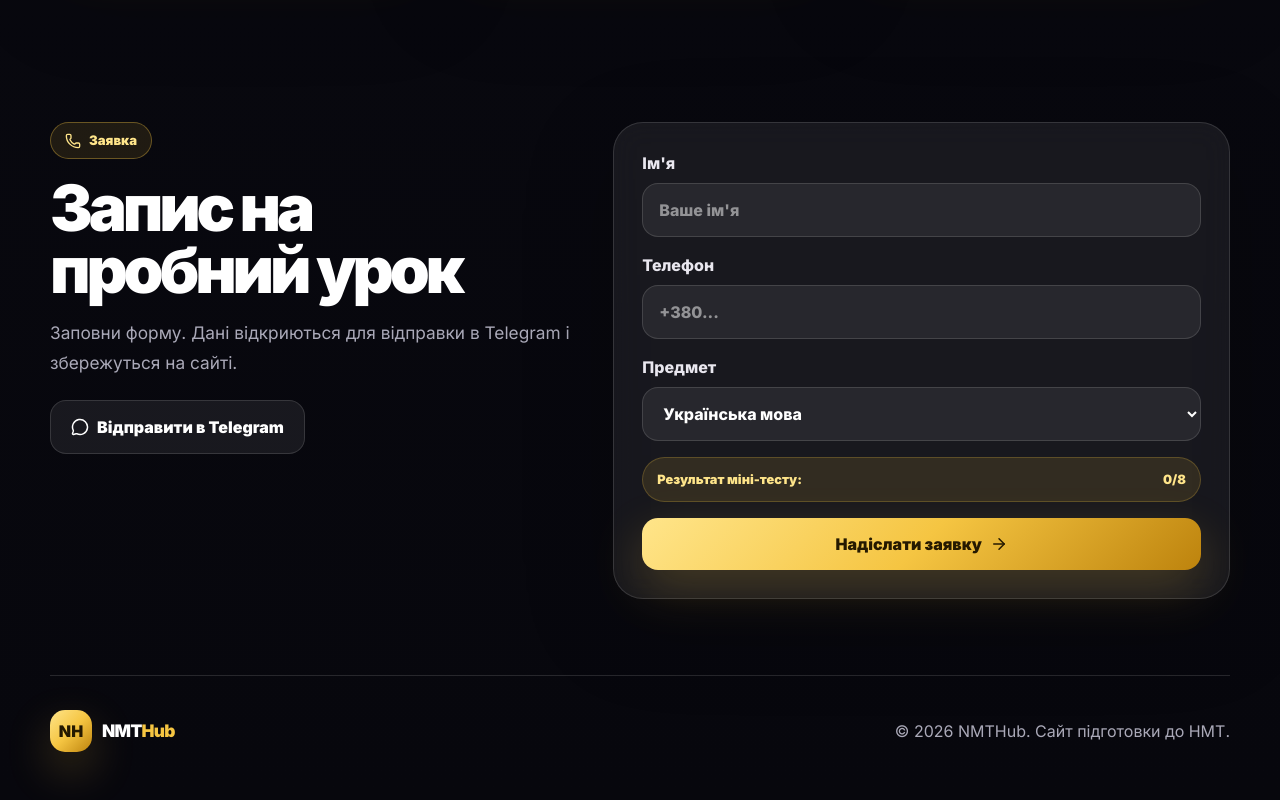
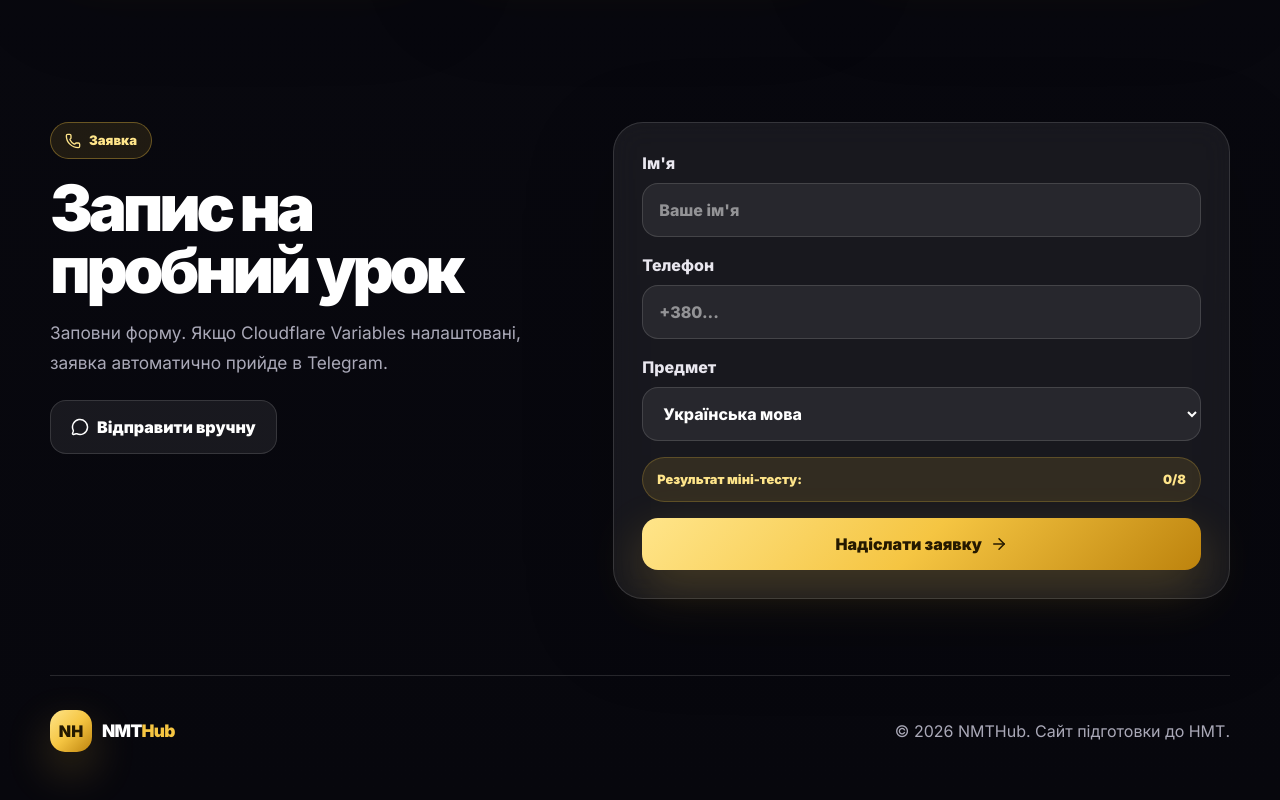
Before and after one commit to b69707215-netizen/nmthub, a React (Vite) app in the folder packages/web/: page / in a window 1280 px wide. Shown: the part 5088-5888 px from the top of the page. Built offline with nearby package versions, Linux system fonts and the light colour scheme.

Commit message:
Send lead form to Worker API

```diff
--- a/packages/web/src/web/pages/index.tsx
+++ b/packages/web/src/web/pages/index.tsx
@@ -36,15 +36,30 @@ export default function Index() {
   const [sent, setSent] = useState(false);
   const [name, setName] = useState("");
   const [phone, setPhone] = useState("");
+  const [message, setMessage] = useState("");
 
   const score = useMemo(() => tests.reduce((sum, test) => sum + (answers[test.subject] === test.answer ? 1 : 0), 0), [answers]);
   const shareText = encodeURIComponent(`Нова заявка NMTHub\nІм'я: ${name || "—"}\nТелефон: ${phone || "—"}\nПредмет: ${selectedSubject}\nМіні-тест: ${score}/${tests.length}`);
 
-  function submitForm(event: React.FormEvent<HTMLFormElement>) {
+  async function submitForm(event: React.FormEvent<HTMLFormElement>) {
     event.preventDefault();
-    localStorage.setItem("nmthub-lead", JSON.stringify({ name, phone, subject: selectedSubject, score, createdAt: new Date().toISOString() }));
+    const payload = { name, phone, subject: selectedSubject, score: `${score}/${tests.length}` };
+    localStorage.setItem("nmthub-lead", JSON.stringify({ ...payload, createdAt: new Date().toISOString() }));
+
+    try {
+      const response = await fetch("/api/lead", {
+        method: "POST",
+        headers: { "Content-Type": "application/json" },
+        body: JSON.stringify(payload),
+      });
+      if (!response.ok) throw new Error("send failed");
+      setMessage("Заявка відправлена в Telegram.");
+    } catch {
+      setMessage("Заявку збережено. Якщо Telegram не прийшов, додай TELEGRAM_BOT_TOKEN і TELEGRAM_CHAT_ID у Cloudflare Variables.");
+      window.open(`https://t.me/share/url?url=&text=${shareText}`, "_blank", "noopener,noreferrer");
+    }
+
     setSent(true);
-    window.open(`https://t.me/share/url?url=&text=${shareText}`, "_blank", "noopener,noreferrer");
   }
 
   return (
@@ -76,7 +91,7 @@ export default function Index() {
 
       <section className="section" id="prices"><div className="section-head"><div className="label"><Star size={16} /> Тарифи</div><h2>Формати підготовки</h2><p>Можна змінити під реальні ціни перед запуском.</p></div><div className="price-grid">{plans.map(([name, price, text], index) => <article className={index === 1 ? "price featured" : "price"} key={name}>{index === 1 && <span className="popular">Популярний</span>}<h3>{name}</h3><strong>{price}</strong><p>{text}</p><ul><li><CheckCircle2 size={16} /> Міні-тести</li><li><CheckCircle2 size={16} /> План підготовки</li><li><CheckCircle2 size={16} /> Прогрес учня</li></ul><button onClick={() => scrollToSection("contact")}>Обрати</button></article>)}</div></section>
 
-      <section className="section contact" id="contact"><div><div className="label"><Phone size={16} /> Заявка</div><h2>Запис на пробний урок</h2><p>Заповни форму. Дані відкриються для відправки в Telegram і збережуться на сайті.</p><a className="contact-link" href={`https://t.me/share/url?url=&text=${shareText}`} target="_blank" rel="noreferrer"><MessageCircle size={18} /> Відправити в Telegram</a></div><form className="form" onSubmit={submitForm}>{sent ? <div className="success"><CheckCircle2 size={42} /><h3>Заявку прийнято</h3><p>Дані збережено. Telegram відкрився для відправки заявки.</p><button type="button" onClick={() => setSent(false)}>Ще раз</button></div> : <><label>Ім'я<input value={name} onChange={(e) => setName(e.target.value)} placeholder="Ваше ім'я" required /></label><label>Телефон<input value={phone} onChange={(e) => setPhone(e.target.value)} placeholder="+380..." required /></label><label>Предмет<select value={selectedSubject} onChange={(e) => setSelectedSubject(e.target.value)}>{subjects.map((subject) => <option key={subject}>{subject}</option>)}</select></label><div className="result-pill">Результат міні-тесту: <b>{score}/{tests.length}</b></div><button className="primary" type="submit">Надіслати заявку <ArrowRight size={18} /></button></>}</form></section>
+      <section className="section contact" id="contact"><div><div className="label"><Phone size={16} /> Заявка</div><h2>Запис на пробний урок</h2><p>Заповни форму. Якщо Cloudflare Variables налаштовані, заявка автоматично прийде в Telegram.</p><a className="contact-link" href={`https://t.me/share/url?url=&text=${shareText}`} target="_blank" rel="noreferrer"><MessageCircle size={18} /> Відправити вручну</a></div><form className="form" onSubmit={submitForm}>{sent ? <div className="success"><CheckCircle2 size={42} /><h3>Заявку прийнято</h3><p>{message}</p><button type="button" onClick={() => setSent(false)}>Ще раз</button></div> : <><label>Ім'я<input value={name} onChange={(e) => setName(e.target.value)} placeholder="Ваше ім'я" required /></label><label>Телефон<input value={phone} onChange={(e) => setPhone(e.target.value)} placeholder="+380..." required /></label><label>Предмет<select value={selectedSubject} onChange={(e) => setSelectedSubject(e.target.value)}>{subjects.map((subject) => <option key={subject}>{subject}</option>)}</select></label><div className="result-pill">Результат міні-тесту: <b>{score}/{tests.length}</b></div><button className="primary" type="submit">Надіслати заявку <ArrowRight size={18} /></button></>}</form></section>
 
       <footer className="footer"><div className="logo"><span>NH</span><strong>NMT<span>Hub</span></strong></div><p>© 2026 NMTHub. Сайт підготовки до НМТ.</p></footer>
     </main>
```
